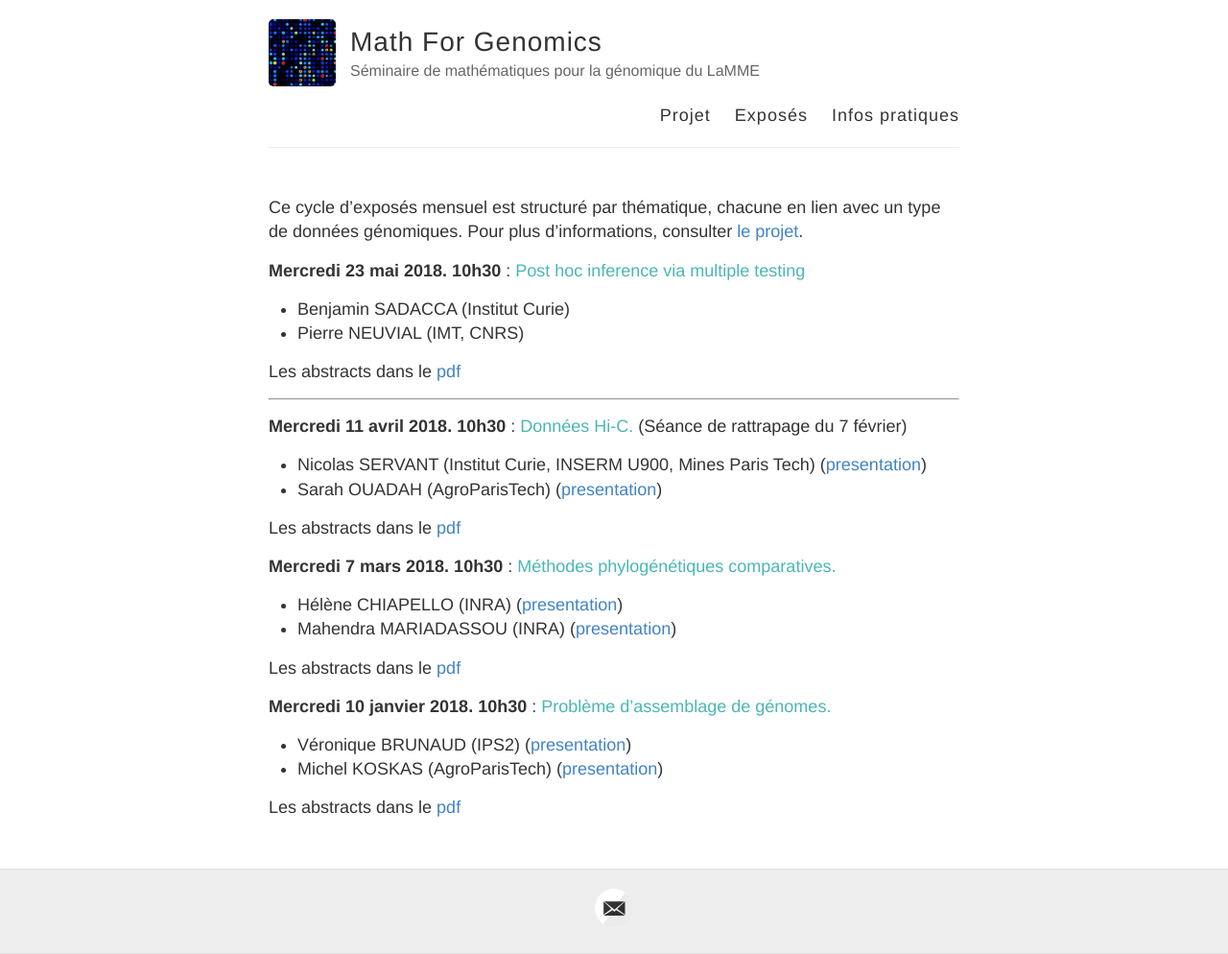
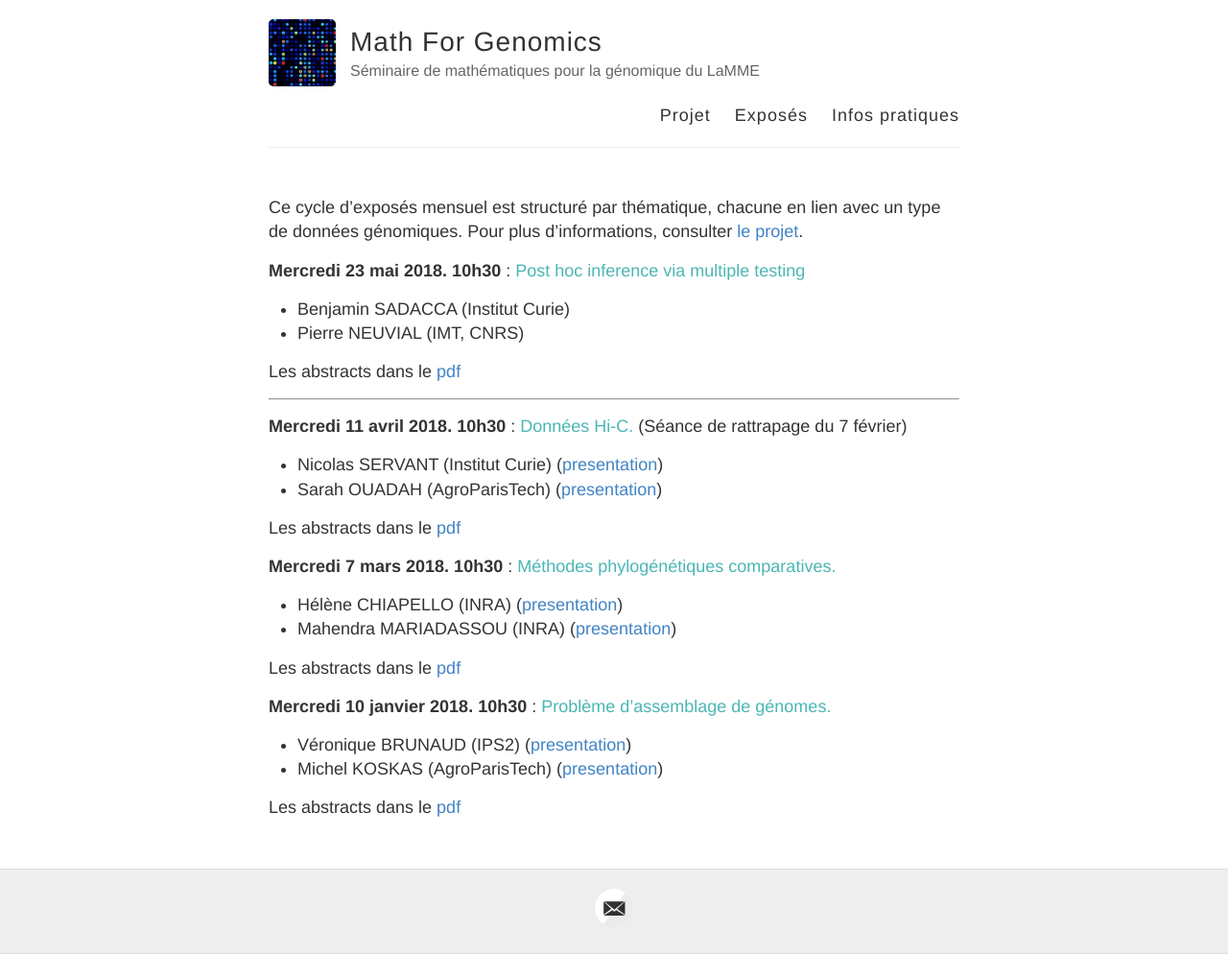
Before and after one commit to MathForGenomics/MathForGenomics.github.io, a Jekyll site: the page built from exposes.md, in a window 1280 px wide. Shown: the whole page at 96% size. Built offline with Jekyll 4.4.1, drawn with Linux system fonts in a browser that asks for light colours.

Commit message:
Update exposes.md

```diff
--- a/exposes.md
+++ b/exposes.md
@@ -15,7 +15,7 @@ Les abstracts dans le [pdf](ABSTRACT/4_23mai.pdf)
 ***
 
 **Mercredi 11 avril 2018. 10h30** : <span style="color:rgb(75, 182, 180)">Données Hi-C.</span> (Séance de rattrapage du 7 février)
-- Nicolas SERVANT (Institut Curie, INSERM U900,  Mines Paris Tech) ([presentation](servant.pdf))
+- Nicolas SERVANT (Institut Curie) ([presentation](servant.pdf))
 - Sarah OUADAH (AgroParisTech) ([presentation](ouadah.pdf))
 
 Les abstracts dans le [pdf](ABSTRACT/2_11avril.pdf)
```
